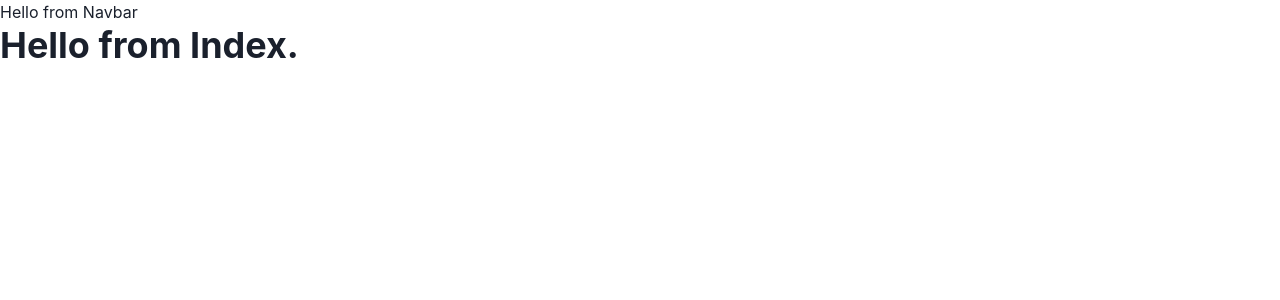
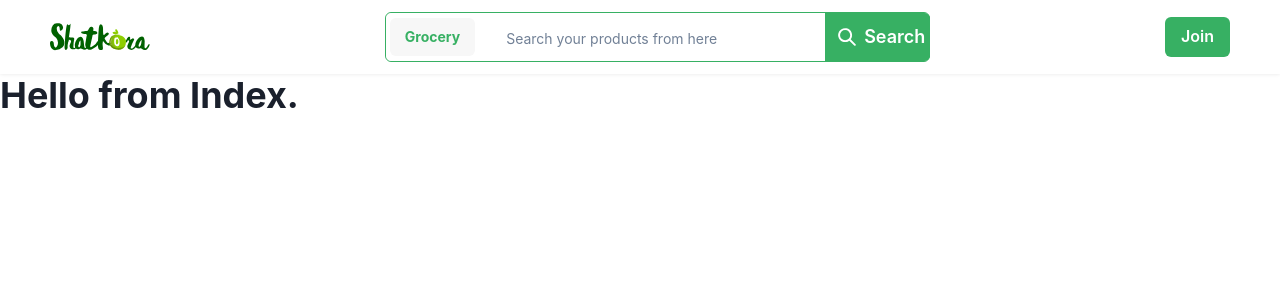
Before and after one commit to mahfuj02/grocery-bazar, a Next.js app: page / in a window 1280 px wide. Shown: the top 300 px of the page. Built offline with nearby package versions, Linux system fonts and the light colour scheme.

Commit message:
Build Navbar

```diff
--- a/components/navbar/Navbar.tsx
+++ b/components/navbar/Navbar.tsx
@@ -1,9 +1,35 @@
 import React from 'react'
+import { Box, Flex, Image } from "@chakra-ui/react";
+import logo from '../../public/logo.svg'
+import Profile from "./Profile";
+import SearchBox from "./SearchInput";
 
 const Navbar = () => {
+
+    const imageUrl = logo.src;
+
   return (
-    <div>Hello from Navbar</div>
-  )
+    <Flex
+      as="nav"
+      align="center"
+      justify="space-between"
+      paddingY={3}
+      paddingX={50}
+      boxShadow="0px 0px 4px rgba(0, 0, 0, 0.1)"
+    >
+      {/* Logo */}
+      <Box width="100px" height="30px">
+        <Image src={imageUrl} alt="grocery logo" objectFit="contain" />
+      </Box>
+
+      {/* Search Box */}
+      <SearchBox />
+
+      {/* Login Button */}
+      <Profile />
+    </Flex>
+
+    )
 }
 
 export default Navbar
--- /dev/null
+++ b/components/navbar/Profile.tsx
@@ -0,0 +1,19 @@
+import {
+  Button
+} from "@chakra-ui/react";
+
+const Profile = () => {
+  return (
+    <>
+      <Button
+        bg="#37B063"
+        textColor="#fff"
+        _hover={{ bg: "#37B063", opacity: "90%" }}
+      >
+        Join
+      </Button>
+    </>
+  );
+};
+
+export default Profile;
--- /dev/null
+++ b/components/navbar/SearchInput.tsx
@@ -0,0 +1,53 @@
+import { SearchIcon } from "@chakra-ui/icons";
+import {
+  Box,
+  Button,
+  Input,
+  InputGroup,
+  InputLeftAddon,
+  InputRightAddon,
+} from "@chakra-ui/react";
+
+const SearchBox = () => {
+  return (
+    <form onSubmit={() => {}}>
+      <InputGroup border="1px solid #37B063" borderRadius="6px" size="lg">
+        <InputLeftAddon bg="background" border="none">
+          <Box
+            backgroundColor="#F7F7F7"
+            textColor="#37B063"
+            fontSize="14px"
+            fontWeight="700"
+            lineHeight="38px"
+            paddingX="15px"
+            marginLeft={-3}
+            borderRadius="6px"
+            whiteSpace="nowrap"
+          >
+            Grocery
+          </Box>
+        </InputLeftAddon>
+        <Input
+          border="none"
+          placeholder="Search your products from here"
+          _placeholder={{ color: "gray.500", fontSize: "14px" }}
+        />
+        <InputRightAddon bg="background" border="none">
+          <Box
+            backgroundColor="#37B063"
+            textColor="#ffff"
+            marginRight="-17px"
+            borderRightRadius="6px"
+          >
+            <Button bg='#37B063' textColor='white' size='lg' width='105px' borderLeft='none' borderRight='20px'>
+              <SearchIcon marginX={2} />
+              Search
+            </Button>
+          </Box>
+        </InputRightAddon>
+      </InputGroup>
+    </form>
+  );
+};
+
+export default SearchBox;
--- a/package.json
+++ b/package.json
@@ -9,6 +9,7 @@
     "lint": "next lint"
   },
   "dependencies": {
+    "@chakra-ui/icons": "^2.0.19",
     "@chakra-ui/next-js": "^2.1.4",
     "@chakra-ui/react": "^2.7.0",
     "@emotion/react": "^11.11.0",
```
Also changed, not shown: public/logo.svg (added), 1 other file (tests, documents, lock files or other folders).
